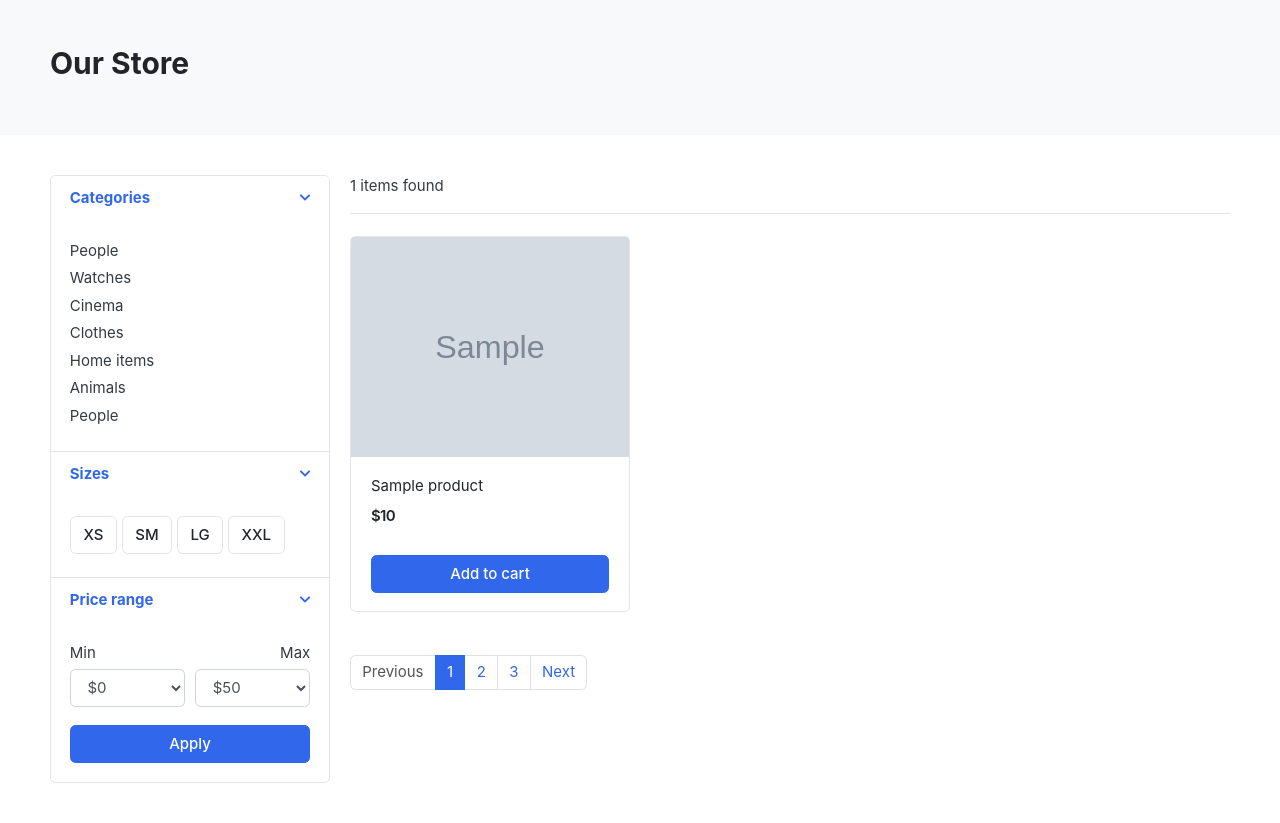
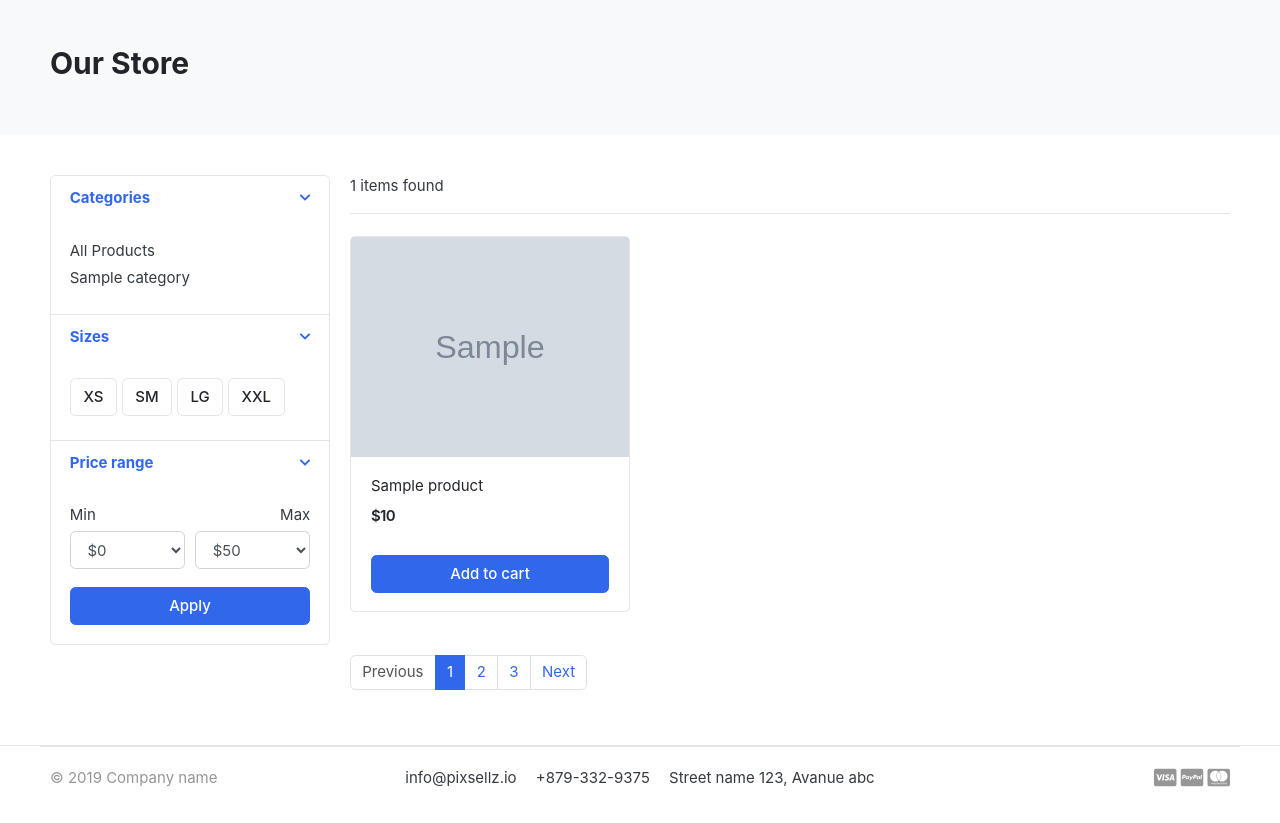
Before and after one commit to sureshzz/ecommerce-site, a Django app: page /store/ in a window 1280 px wide. Shown: the part 119-942 px from the top of the page. After the commit the page ends 906 px from the top, so only its background shows below. Run offline with Django 5.2, Linux system fonts and the light colour scheme; tables that the repository leaves empty hold one stand-in row (values such as "Sample post"); grey boxes marked "Sample" are stand-in pictures; some libraries are stand-ins or nearby versions; some web fonts are replaced.

Commit message:
display categories in store

```diff
--- a/ecommercesite/templates/includes/navbar.html
+++ b/ecommercesite/templates/includes/navbar.html
@@ -60,6 +60,9 @@
               <i class="fa fa-bars"></i> All category
             </button>
             <div class="dropdown-menu">
+              <a class="dropdown-item" href="{% url 'store' %}"
+                >All products
+              </a>
               {% for category in links %}
               <a class="dropdown-item" href="{{category.get_url}}"
                 >{{ category.category_name }}
--- a/ecommercesite/templates/store/store.html
+++ b/ecommercesite/templates/store/store.html
@@ -27,13 +27,18 @@
             <div class="filter-content collapse show" id="collapse_1">
               <div class="card-body">
                 <ul class="list-menu">
-                  <li><a href="#">People </a></li>
-                  <li><a href="#">Watches </a></li>
-                  <li><a href="#">Cinema </a></li>
-                  <li><a href="#">Clothes </a></li>
-                  <li><a href="#">Home items </a></li>
-                  <li><a href="#">Animals</a></li>
-                  <li><a href="#">People </a></li>
+                  <li>
+                    <a href="{% url 'store' %}"
+                      >All Products
+                    </a>
+                  </li>
+                  {% for category in links %}
+                  <li>
+                    <a href="{{ category.get_url }}"
+                      >{{category.category_name}}
+                    </a>
+                  </li>
+                  {% endfor %}
                 </ul>
               </div>
               <!-- card-body.// -->
```
